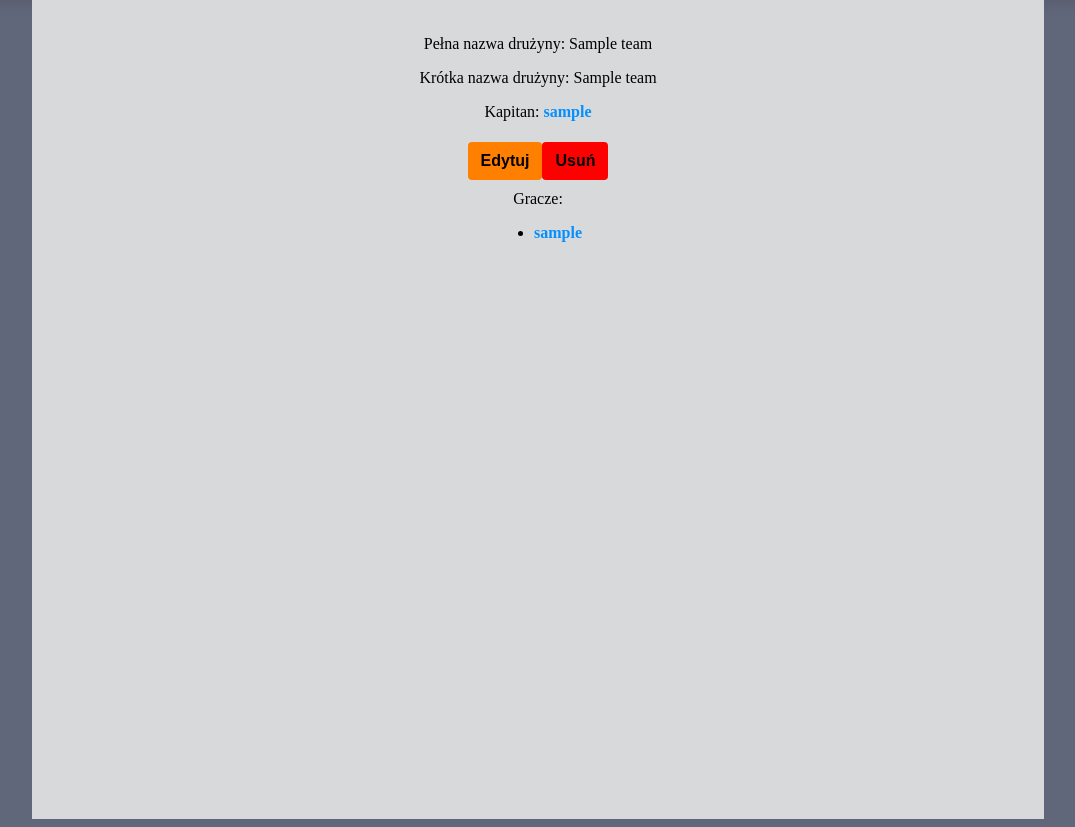
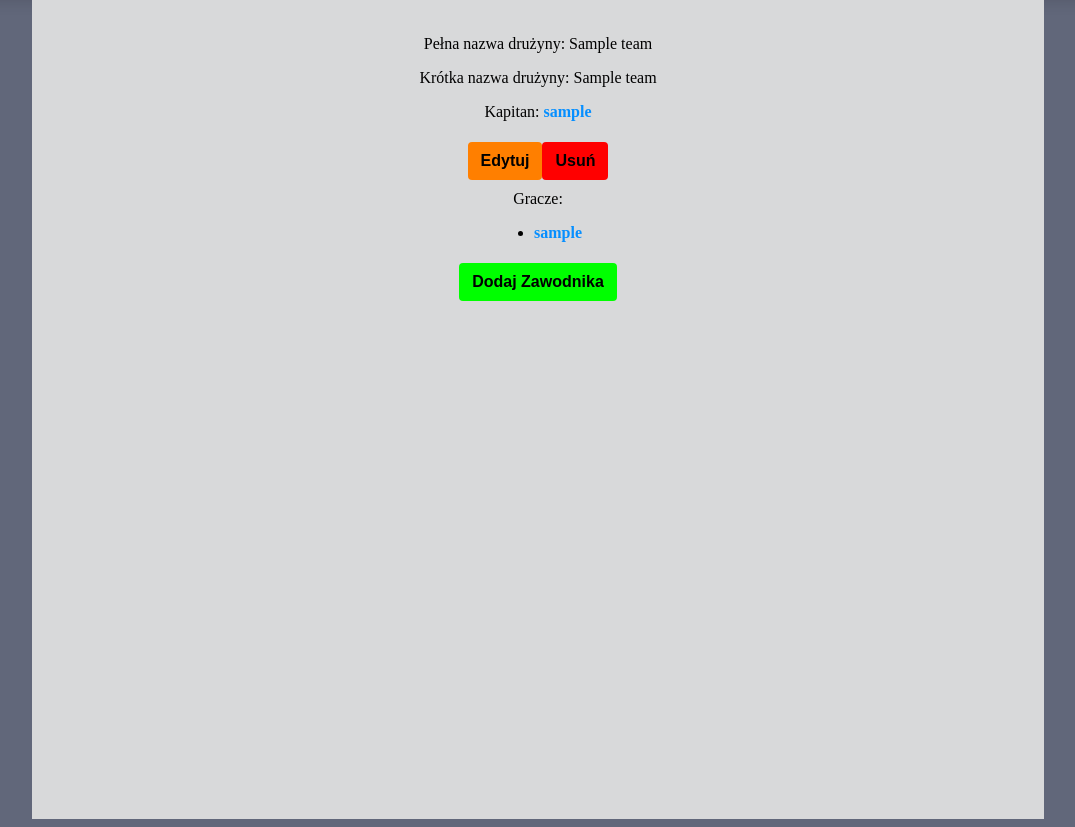
Before and after one commit to DamianFilimowski/Tournament, a Django app: page /tournaments/teams/1/ in a window 1280 px wide. Shown: the part 110-937 px from the top of the page, without its empty margins (102-1177 px from the left). Run offline with Django 4.2, Linux system fonts and the light colour scheme; a user stored in the database is signed in; tables that the repository leaves empty hold one stand-in row (values such as "Sample post").

Commit message:
add player to team

```diff
--- a/tournament/templates/tournament/team_add_player.html
+++ b/tournament/templates/tournament/team_add_player.html
@@ -21,4 +21,5 @@
                 </tr>
             {% endfor %}
     </table>
+    <a href="{% url 'tournament:team_detail' pk %}">Powrót</a>
 {% endblock %}
--- a/tournament/templates/tournament/team_detail.html
+++ b/tournament/templates/tournament/team_detail.html
@@ -15,6 +15,11 @@
         <li><a href="{% url 'accounts:user_detail' player.id %}">{{ player }}</a></li>
     {% endfor %}
     </ul>
+    {% if user == team.captain %}
+        <button class="my-button-start">
+          <a href="{% url 'tournament:team_add_player' team.id %}">Dodaj Zawodnika</a></button></div>
+    {% endif %}
+
 
 
 {% endblock %}
--- a/tournament/views.py
+++ b/tournament/views.py
@@ -75,7 +75,7 @@ class TeamAddPlayer(UserPassesTestMixin, View):
                                  username__icontains=username)
         messages_received = messages.get_messages(request)
         message_list = list(messages_received)
-        context = {'search_form': search_form, 'users': users, 'message_list': message_list}
+        context = {'search_form': search_form, 'users': users, 'message_list': message_list, 'pk': pk}
         return render(request, 'tournament/team_add_player.html', context=context)
 
     def post(self, request, pk):
```
